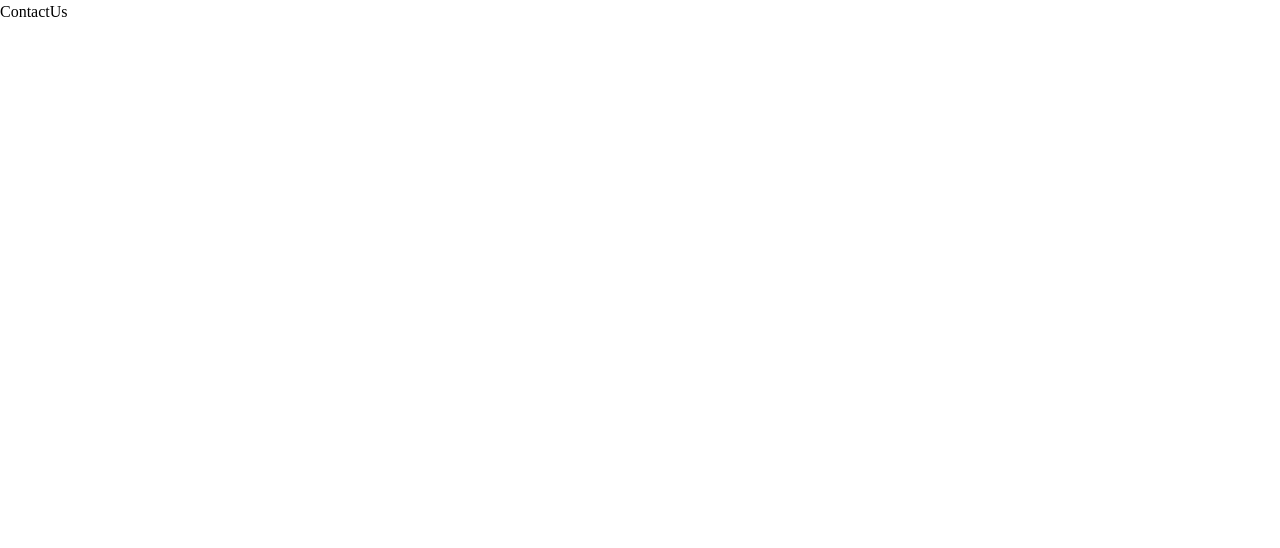
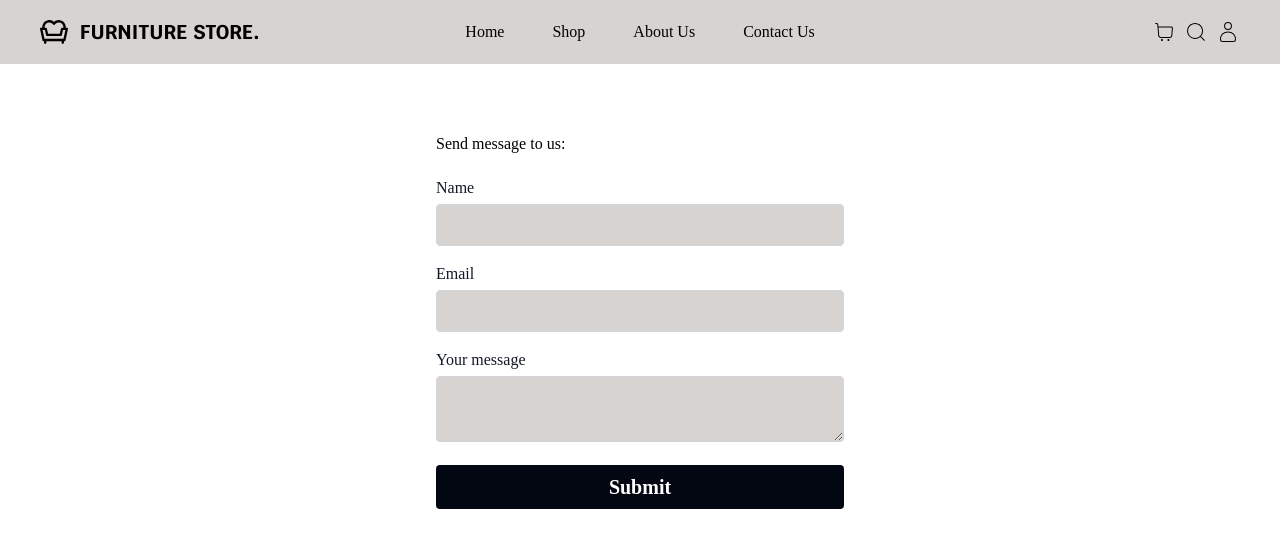
Before and after one commit to handeDan/eCommerceApp-Project, a React (Vite) app: page /contact in a window 1280 px wide. Shown: the top 548 px of the page. Built offline with nearby package versions, Linux system fonts and the light colour scheme; a web font is replaced by a local one.

Commit message:
ContactPage is created

```diff
--- a/package.json
+++ b/package.json
@@ -12,8 +12,10 @@
   "dependencies": {
     "react": "^18.3.1",
     "react-dom": "^18.3.1",
+    "react-hook-form": "^7.54.2",
     "react-icons": "^5.4.0",
-    "react-router-dom": "^5.2.0"
+    "react-router-dom": "^5.2.0",
+    "react-toastify": "^11.0.3"
   },
   "devDependencies": {
     "@eslint/js": "^9.17.0",
--- a/src/App.jsx
+++ b/src/App.jsx
@@ -6,11 +6,15 @@ import AboutUs from "./pages/AboutUs";
 import ContactUs from "./pages/ContactUs";
 import CartPage from "./pages/CartPage";
 import ProfilePage from "./pages/ProfilePage";
+import Header from "./components/Header";
+import { ToastContainer } from "react-toastify";
+import "react-toastify/dist/ReactToastify.css";
 
 function App() {
   return (
     <>
       <Router>
+        <Header />
         <Switch>
           <Route exact path="/">
             <HomePage />
@@ -32,6 +36,7 @@ function App() {
           </Route>
         </Switch>
       </Router>
+      <ToastContainer />
     </>
   );
 }
--- a/src/pages/AboutUs.jsx
+++ b/src/pages/AboutUs.jsx
@@ -1,7 +1,9 @@
 import React from "react";
 
 function AboutUs() {
-  return <div>AboutUs</div>;
+  return (
+    <div className="flex justify-center mt-24">Bu sayfa yapım aşamasında!</div>
+  );
 }
 
 export default AboutUs;
--- a/src/pages/ContactUs.jsx
+++ b/src/pages/ContactUs.jsx
@@ -1,7 +1,101 @@
 import React from "react";
+import { useForm } from "react-hook-form";
+import { toast } from "react-toastify";
 
 function ContactUs() {
-  return <div>ContactUs</div>;
+  const {
+    handleSubmit,
+    register,
+    formState: { errors },
+  } = useForm();
+
+  const onSubmit = (data) => {
+    console.log("form data: ", data);
+    toast.success("We have received your message!");
+  };
+
+  return (
+    <div className="max-w-md mx-auto mt-12 p-5">
+      <h2 className="text-l mb-5">Send message to us: </h2>
+      <form onSubmit={handleSubmit(onSubmit)}>
+        {/* Name Field */}
+        <div className="mb-4">
+          <label htmlFor="name" className="block mb-1 text-gray-900">
+            Name
+          </label>
+          <input
+            id="name"
+            type="text"
+            {...register("name", { required: "Name is required" })}
+            className={`w-full px-3 py-2 border  bg-stone-300 ${
+              errors.name ? "border-red-500" : "border-gray-300"
+            } rounded`}
+          />
+          {errors.name && (
+            <p className="text-red-500 text-sm mt-1">{errors.name.message}</p>
+          )}
+        </div>
+
+        {/* Email Field */}
+        <div className="mb-4">
+          <label htmlFor="email" className="block mb-1 text-gray-900">
+            Email
+          </label>
+          <input
+            id="email"
+            type="email"
+            {...register("email", {
+              required: "Email is required",
+              pattern: {
+                value: /^[a-zA-Z0-9._%+-]+@[a-zA-Z0-9.-]+\.[a-zA-Z]{2,}$/,
+                message: "Invalid email address",
+              },
+            })}
+            className={`w-full px-3 py-2 border  bg-stone-300 ${
+              errors.email ? "border-red-500" : "border-gray-300"
+            } rounded`}
+          />
+          {errors.email && (
+            <p className="text-red-500 text-sm mt-1">{errors.email.message}</p>
+          )}
+        </div>
+
+        {/* Message Field */}
+        <div className="mb-4">
+          <label htmlFor="message" className="block mb-1 text-gray-900">
+            Your message
+          </label>
+          <textarea
+            id="message"
+            type="message"
+            {...register("message", {
+              required: "Message is required",
+              minLength: {
+                value: 6,
+                message: "Message must be at least 6 characters",
+              },
+            })}
+            className={`w-full px-3 py-2 border  bg-stone-300 ${
+              errors.message ? "border-red-500" : "border-gray-300"
+            } rounded`}
+          />
+          {errors.message && (
+            <p className="text-red-500 text-sm mt-1">
+              {errors.message.message}
+            </p>
+          )}
+        </div>
+
+        {/* Submit Button */}
+        <button
+          type="submit"
+          className="w-full text-white py-2 rounded bg-gray-950 hover:bg-gray-500 text-xl font-bold px-6"
+        >
+          Submit
+        </button>
+      </form>
+    </div>
+  );
 }
 
 export default ContactUs;
--- a/src/pages/HomePage.jsx
+++ b/src/pages/HomePage.jsx
@@ -6,8 +6,7 @@ function HomePage() {
   return (
     <div>
       {" "}
-      <div className="bg-[url('../../src/images/main-bg.jpg')] bg-cover bg-bottom h-full w-full absolute">
-        <Header></Header>
+      <div className="bg-[url('../../src/images/main-bg.jpg')] bg-cover bg-bottom h-full w-full fixed">
         <Main></Main>
       </div>
     </div>
```
Also changed, not shown: 1 other file (tests, documents, lock files or other folders).
